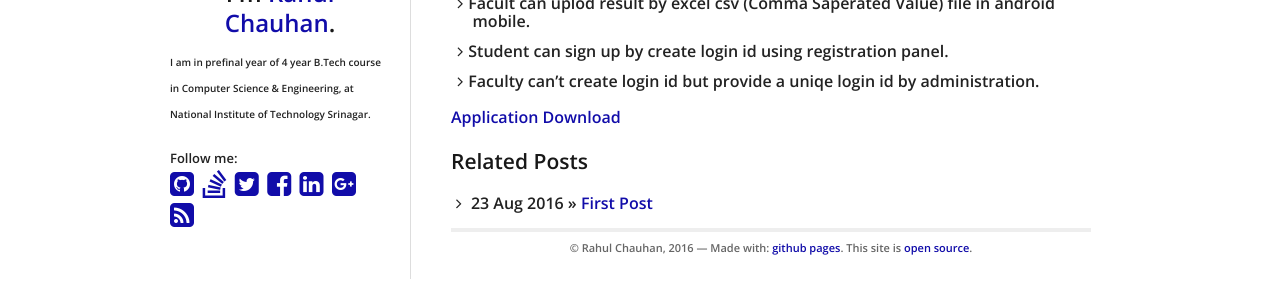
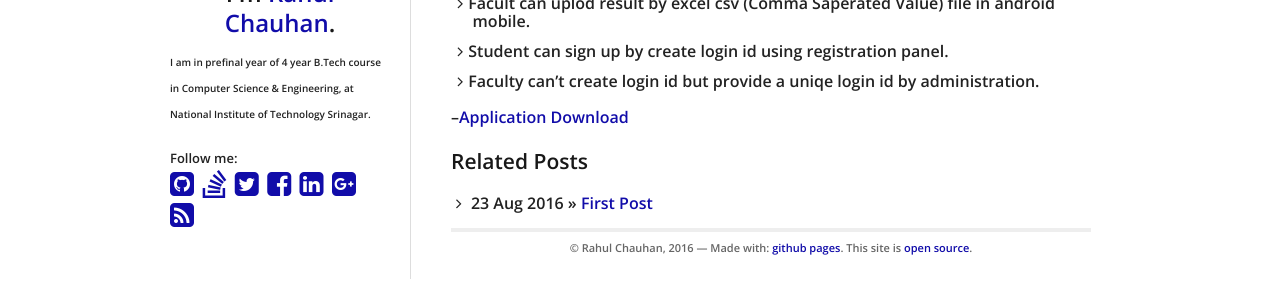
Before and after one commit to rahulworld/rahulworld.github.io, a Jekyll site: the page built from _posts/2016-08-25-faculty-student-secure-result-portal-by-csv-file.md, in a window 1280 px wide. Shown: the part 226-526 px from the top of the page. Built offline with Jekyll 4.4.1, drawn with Linux system fonts in a browser that asks for light colours; nearby versions of some CDN libraries.

Commit message:
Layout Changes

```diff
--- a/_posts/2016-08-25-faculty-student-secure-result-portal-by-csv-file.md
+++ b/_posts/2016-08-25-faculty-student-secure-result-portal-by-csv-file.md
@@ -10,4 +10,4 @@
 - Student can sign up by create login id using registration panel.
 - Faculty can't create login id but provide a uniqe login id by administration.
 
-[Application Download](https://www.dropbox.com/s/phpgnzdm46nnui0/com.share.sharaz.share.apk?dl=0)
+--[Application Download](https://www.dropbox.com/s/phpgnzdm46nnui0/com.share.sharaz.share.apk?dl=0)
```
